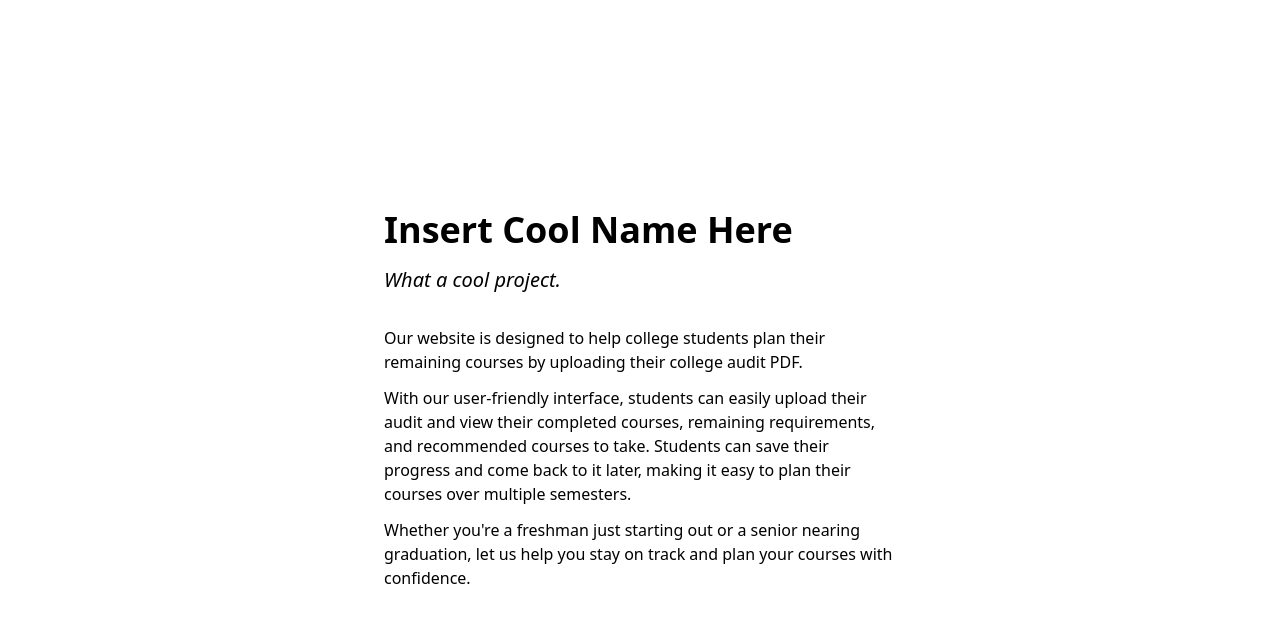
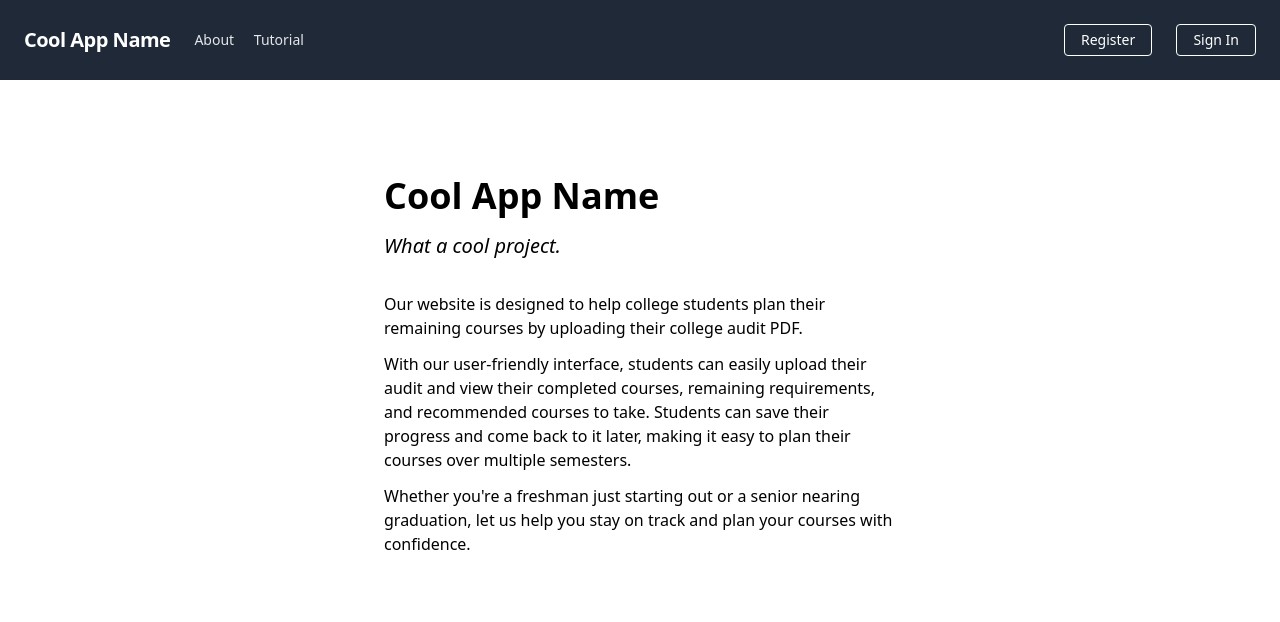
Before and after one commit to jjoeldaniel/362, a SvelteKit app: page / in a window 1280 px wide. Shown: the top 622 px of the page. Built offline with nearby package versions, Linux system fonts and the light colour scheme.

Commit message:
implement navbar

```diff
--- /dev/null
+++ b/src/lib/components/NavBar.svelte
@@ -0,0 +1,84 @@
+<script>
+	let isMenuOpen = false;
+
+	function toggleMenu() {
+		isMenuOpen = !isMenuOpen;
+	}
+
+	import Constants from '$lib/constants.js';
+</script>
+
+<nav class="flex items-center justify-between flex-wrap bg-gray-800 p-6">
+	<div class="flex items-center flex-shrink-0 text-white mr-6">
+		<a href="/"><span class="font-semibold text-xl tracking-tight">{Constants.APP_NAME}</span></a>
+	</div>
+	<div class="block md:hidden">
+		<button
+			class="flex items-center px-3 py-2 border rounded text-gray-200 border-gray-400 hover:text-white hover:border-white"
+			on:click={toggleMenu}
+		>
+			<svg class="fill-current h-3 w-3" viewBox="0 0 20 20" xmlns="http://www.w3.org/2000/svg">
+				<title>Menu</title>
+				<path d="M0 3h20v2H0V3zm0 6h20v2H0V9zm0 6h20v2H0v-2z" />
+			</svg>
+		</button>
+	</div>
+
+	{#if isMenuOpen}
+		<div class="w-full flex flex-row md:hidden flex-grow">
+			<div class="text-lg">
+				<a href="#responsive-header" class="block mt-4 text-gray-200 hover:text-white mr-4">
+					About
+				</a>
+				<a href="#responsive-header" class="block mt-4 text-gray-200 hover:text-white mr-4">
+					Tutorial
+				</a>
+			</div>
+			<div class="flex flex-col ml-auto">
+				<a
+					href="#"
+					class="inline-block text-sm px-4 py-2 leading-none border rounded text-white border-white hover:border-transparent hover:text-gray-800 hover:bg-white mt-4"
+				>
+					Register
+				</a>
+				<a
+					href="#"
+					class="inline-block text-sm px-4 py-2 leading-none border rounded text-white border-white hover:border-transparent hover:text-gray-800 hover:bg-white mt-4"
+				>
+					Sign In
+				</a>
+			</div>
+		</div>
+	{/if}
+
+	<div class="w-full hidden md:flex flex-grow md:items-center md:w-auto">
+		<div class="text-sm md:flex-grow">
+			<a
+				href="#responsive-header"
+				class="block mt-4 md:inline-block md:mt-0 text-gray-200 hover:text-white mr-4"
+			>
+				About
+			</a>
+			<a
+				href="#responsive-header"
+				class="block mt-4 md:inline-block md:mt-0 text-gray-200 hover:text-white mr-4"
+			>
+				Tutorial
+			</a>
+		</div>
+		<div class="space-x-5">
+			<a
+				href="#"
+				class="inline-block text-sm px-4 py-2 leading-none border rounded text-white border-white hover:border-transparent hover:text-gray-800 hover:bg-white mt-4 md:mt-0"
+			>
+				Register
+			</a>
+			<a
+				href="#"
+				class="inline-block text-sm px-4 py-2 leading-none border rounded text-white border-white hover:border-transparent hover:text-gray-800 hover:bg-white mt-4 md:mt-0"
+			>
+				Sign In
+			</a>
+		</div>
+	</div>
+</nav>
--- a/src/routes/+layout.svelte
+++ b/src/routes/+layout.svelte
@@ -1,11 +1,16 @@
 <script>
 	import '../app.css';
+	import NavBar from '$lib/components/NavBar.svelte';
+	import Constants from '$lib/constants.js';
 </script>
 
-<div class="flex h-screen">
-	<div class="m-auto max-w-lg">
-		<h1 class="pb-4 text-4xl font-semibold">Insert Cool Name Here</h1>
-		<blockquote class="pb-8 text-xl font-medium italic">What a cool project.</blockquote>
-		<slot />
+<div class="h-screen">
+	<NavBar />
+	<div class="flex mt-24">
+		<div class="m-auto max-w-lg">
+			<h1 class="pb-4 text-4xl font-semibold">{Constants.APP_NAME}</h1>
+			<blockquote class="pb-8 text-xl font-medium italic">What a cool project.</blockquote>
+			<slot />
+		</div>
 	</div>
 </div>
```
